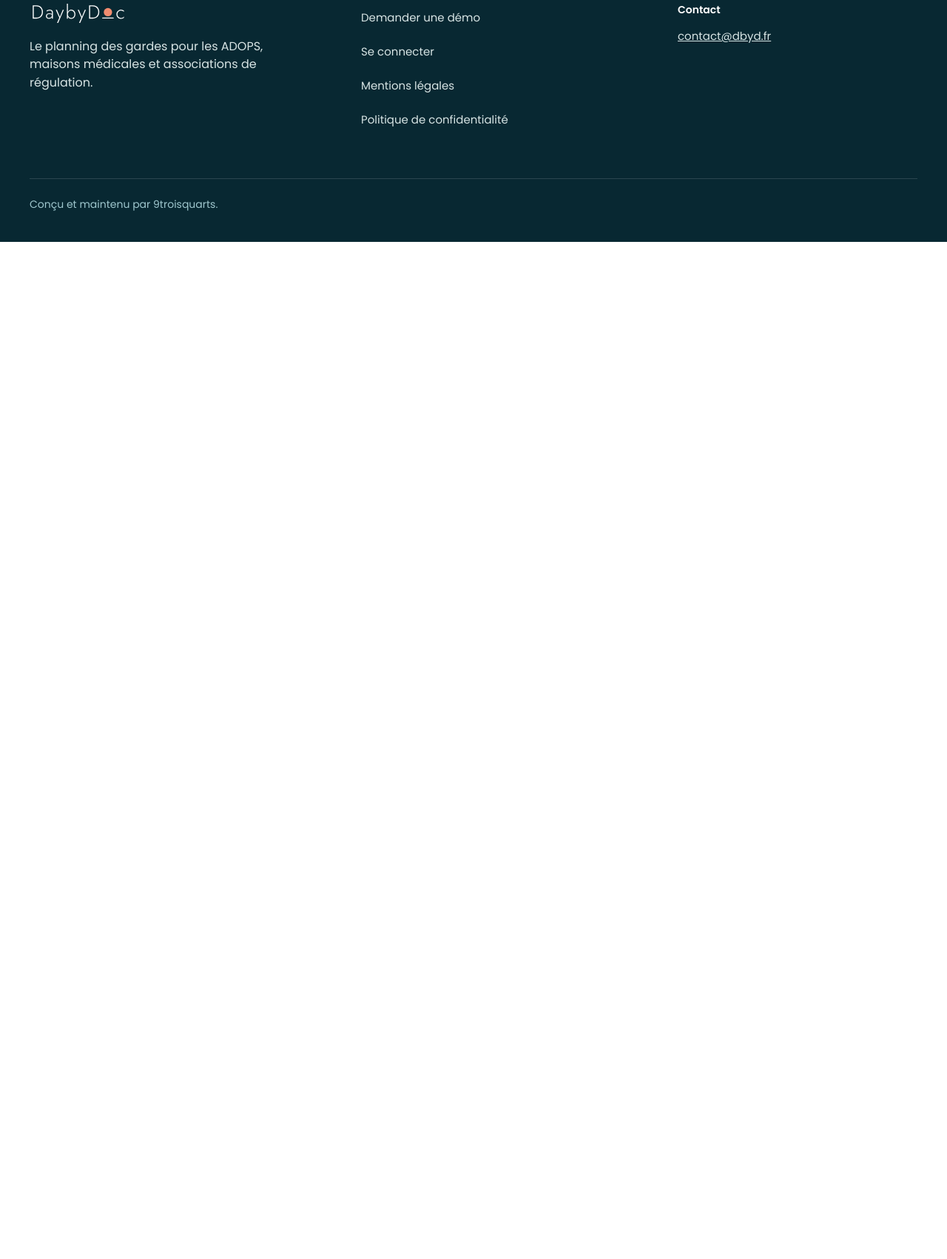
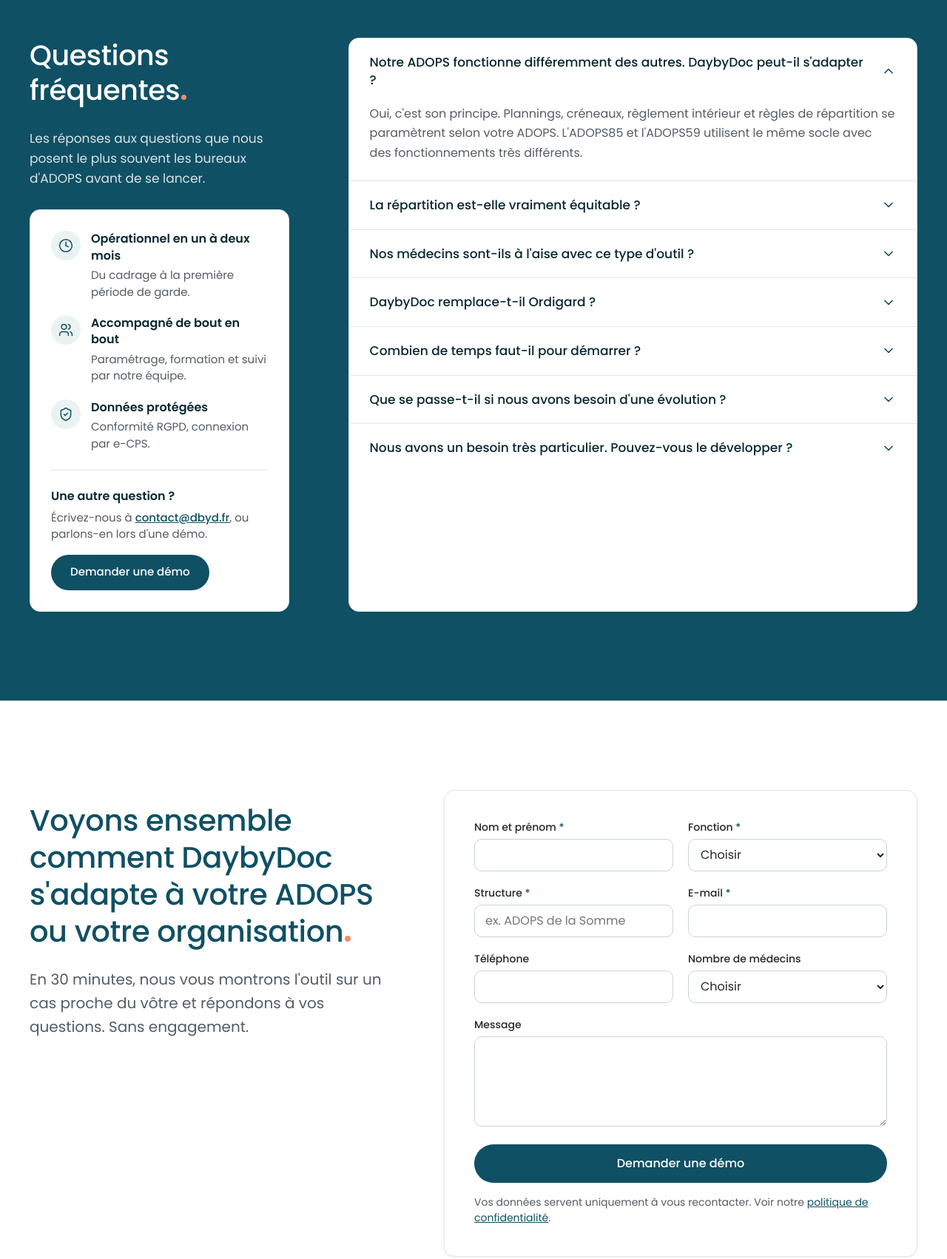
Before and after one commit to aleclercq-spec/site-daybydoc, an Astro site: page / in a window 1280 px wide. Shown: the part 10115-11817 px from the top of the page at 74% size. Before the commit the page ends 10442 px from the top, so only its background shows below. Built offline with nearby package versions, Linux system fonts and the light colour scheme; Astro itself is replaced by a stand-in of ours.

Commit message:
feat: faq, formulaire de démo

```diff
--- /dev/null
+++ b/src/components/sections/Demo.astro
@@ -0,0 +1,96 @@
+---
+import Dot from "../ui/Dot.astro";
+
+const fonctions = ["Président", "Membre du bureau", "Coordinateur", "Secrétariat", "Médecin", "Autre"];
+const nombres = ["Moins de 100", "100 à 300", "Plus de 300"];
+---
+<section class="section section--white demo" id="demo" aria-labelledby="demo-titre">
+  <div class="container demo__inner">
+    <div class="demo__text">
+      <h2 id="demo-titre">Voyons ensemble comment DaybyDoc s'adapte à votre ADOPS ou votre organisation<Dot /></h2>
+      <p>En 30 minutes, nous vous montrons l'outil sur un cas proche du vôtre et répondons à vos questions. Sans engagement.</p>
+    </div>
+    <form class="card demo__form" name="demo" method="POST" action="/merci" data-netlify="true" netlify-honeypot="bot-field" aria-labelledby="demo-titre">
+      <input type="hidden" name="form-name" value="demo" />
+      <p hidden><label>Ne pas remplir ce champ : <input name="bot-field" tabindex="-1" autocomplete="off" /></label></p>
+
+      <div class="field">
+        <label for="f-nom">Nom et prénom <span class="req" aria-hidden="true">*</span></label>
+        <input id="f-nom" name="nom" type="text" required autocomplete="name" aria-describedby="err-nom" />
+        <p class="field__error" id="err-nom" role="alert"></p>
+      </div>
+      <div class="field">
+        <label for="f-fonction">Fonction <span class="req" aria-hidden="true">*</span></label>
+        <select id="f-fonction" name="fonction" required aria-describedby="err-fonction">
+          <option value="">Choisir</option>
+          {fonctions.map((f) => <option value={f}>{f}</option>)}
+        </select>
+        <p class="field__error" id="err-fonction" role="alert"></p>
+      </div>
+      <div class="field">
+        <label for="f-structure">Structure <span class="req" aria-hidden="true">*</span></label>
+        <input id="f-structure" name="structure" type="text" required placeholder="ex. ADOPS de la Somme" autocomplete="organization" aria-describedby="err-structure" />
+        <p class="field__error" id="err-structure" role="alert"></p>
+      </div>
+      <div class="field">
+        <label for="f-email">E-mail <span class="req" aria-hidden="true">*</span></label>
+        <input id="f-email" name="email" type="email" required autocomplete="email" aria-describedby="err-email" />
+        <p class="field__error" id="err-email" role="alert"></p>
+      </div>
+      <div class="field">
+        <label for="f-tel">Téléphone</label>
+        <input id="f-tel" name="telephone" type="tel" autocomplete="tel" aria-describedby="err-telephone" />
+        <p class="field__error" id="err-telephone" role="alert"></p>
+      </div>
+      <div class="field">
+        <label for="f-nb">Nombre de médecins</label>
+        <select id="f-nb" name="nombre-medecins" aria-describedby="err-nombre-medecins">
+          <option value="">Choisir</option>
+          {nombres.map((n) => <option value={n}>{n}</option>)}
+        </select>
+        <p class="field__error" id="err-nombre-medecins" role="alert"></p>
+      </div>
+      <div class="field field--full">
+        <label for="f-msg">Message</label>
+        <textarea id="f-msg" name="message" rows="4" aria-describedby="err-message"></textarea>
+        <p class="field__error" id="err-message" role="alert"></p>
+      </div>
+      <div class="demo__submit">
+        <button class="btn" type="submit">Demander une démo</button>
+        <p>Vos données servent uniquement à vous recontacter. Voir notre <a href="/confidentialite">politique de confidentialité</a>.</p>
+      </div>
+    </form>
+  </div>
+</section>
+<style>
+  .demo__inner { display: flex; flex-wrap: wrap; align-items: flex-start; gap: 48px 80px; }
+  .demo__text { flex: 1 1 380px; min-width: 0; padding-top: 16px; }
+  .demo h2 { font-size: 40px; }
+  .demo__text p { margin-top: 24px; font-size: 20px; line-height: 1.6; color: var(--neutral-6); }
+  .demo__form {
+    flex: 1.2 1 520px; min-width: 0; padding: 40px;
+    display: grid; grid-template-columns: repeat(2, minmax(0, 1fr)); gap: 20px;
+  }
+  .field { display: flex; flex-direction: column; gap: 6px; min-width: 0; }
+  .field--full, .demo__submit { grid-column: 1 / -1; }
+  .field label { font-size: 14px; line-height: 19px; font-weight: 500; color: var(--neutral-7); }
+  .req { color: var(--primary); }
+  .field input, .field select, .field textarea {
+    width: 100%; border: 1px solid var(--neutral-4); border-radius: var(--radius-md); background: #fff;
+    font-family: var(--font); font-size: 16px; color: var(--neutral-7);
+  }
+  .field input, .field select { height: 44px; padding: 0 14px; }
+  .field select { padding: 0 12px; }
+  .field textarea { padding: 12px 14px; line-height: 1.5; resize: vertical; }
+  .field [aria-invalid="true"] { border-color: #b3261e; }
+  .field__error { min-height: 0; font-size: 14px; line-height: 1.4; color: #b3261e; }
+  .field__error:empty { display: none; }
+  .demo__submit { display: flex; flex-direction: column; gap: 16px; margin-top: 4px; }
+  .demo__submit .btn { width: 100%; }
+  .demo__submit p { font-size: 14px; line-height: 1.55; color: var(--neutral-6); }
+  @media (max-width: 767px) {
+    .demo h2 { font-size: 28px; }
+    .demo__text p { font-size: 18px; }
+    .demo__form { padding: 24px; grid-template-columns: minmax(0, 1fr); gap: 16px; }
+  }
+</style>
--- /dev/null
+++ b/src/components/sections/Faq.astro
@@ -0,0 +1,93 @@
+---
+import Dot from "../ui/Dot.astro";
+
+const faq = [
+  ["Notre ADOPS fonctionne différemment des autres. DaybyDoc peut-il s'adapter ?", "Oui, c'est son principe. Plannings, créneaux, règlement intérieur et règles de répartition se paramètrent selon votre ADOPS. L'ADOPS85 et l'ADOPS59 utilisent le même socle avec des fonctionnements très différents."],
+  ["La répartition est-elle vraiment équitable ?", "L'algorithme répartit les gardes selon des règles que vous définissez et que les médecins connaissent. Vous gardez ensuite la main pour ajuster une garde si nécessaire."],
+  ["Nos médecins sont-ils à l'aise avec ce type d'outil ?", "L'application est pensée pour le téléphone et va à l'essentiel. Un médecin saisit ses indisponibilités en quelques minutes, sans formation."],
+  ["DaybyDoc remplace-t-il Ordigard ?", "Non, il le complète. DaybyDoc construit et fait vivre le planning, puis le transmet à Ordigard sans ressaisie."],
+  ["Combien de temps faut-il pour démarrer ?", "Entre un et deux mois entre l'atelier de cadrage et la première période de garde gérée dans DaybyDoc, selon vos spécificités."],
+  ["Que se passe-t-il si nous avons besoin d'une évolution ?", "L'abonnement comprend l'hébergement, la maintenance et des évolutions de l'outil. Les besoins plus importants se planifient avec vous."],
+  ["Nous avons un besoin très particulier. Pouvez-vous le développer ?", "Oui. Quand un besoin peut servir à d'autres ADOPS, il rejoint le socle de DaybyDoc et profite à tous. S'il est propre à votre organisation, notre équipe le conçoit et le développe pour vous, sur devis. C'est notre métier depuis 2010."],
+];
+const reassurances = [
+  { title: "Opérationnel en un à deux mois", text: "Du cadrage à la première période de garde.", icon: '<circle cx="12" cy="12" r="10"></circle><path d="M12 6v6l4 2"></path>' },
+  { title: "Accompagné de bout en bout", text: "Paramétrage, formation et suivi par notre équipe.", icon: '<path d="M16 21v-2a4 4 0 0 0-4-4H6a4 4 0 0 0-4 4v2"></path><circle cx="9" cy="7" r="4"></circle><path d="M22 21v-2a4 4 0 0 0-3-3.87"></path><path d="M16 3.13a4 4 0 0 1 0 7.75"></path>' },
+  { title: "Données protégées", text: "Conformité RGPD, connexion par e-CPS.", icon: '<path d="M20 13c0 5-3.5 7.5-7.66 8.95a1 1 0 0 1-.67-.01C7.5 20.5 4 18 4 13V6a1 1 0 0 1 1-1c2 0 4.5-1.2 6.24-2.72a1.17 1.17 0 0 1 1.52 0C14.51 3.81 17 5 19 5a1 1 0 0 1 1 1z"></path><path d="m9 12 2 2 4-4"></path>' },
+];
+---
+<section class="section section--teal" id="faq" aria-labelledby="faq-titre">
+  <div class="container faq">
+    <div class="faq__side">
+      <h2 id="faq-titre">Questions fréquentes<Dot /></h2>
+      <p class="faq__intro">Les réponses aux questions que nous posent le plus souvent les bureaux d'ADOPS avant de se lancer.</p>
+      <div class="card faq__help">
+        <ul>
+          {reassurances.map((r) => (
+            <li>
+              <span class="faq__icon" aria-hidden="true"><svg width="20" height="20" viewBox="0 0 24 24" fill="none" stroke="currentColor" stroke-width="1.8" stroke-linecap="round" stroke-linejoin="round" set:html={r.icon} /></span>
+              <div><p class="faq__help-title">{r.title}</p><p class="faq__help-text">{r.text}</p></div>
+            </li>
+          ))}
+        </ul>
+        <div class="faq__contact">
+          <p class="faq__help-title">Une autre question ?</p>
+          <p class="faq__contact-text">Écrivez-nous à <a href="mailto:contact@dbyd.fr">contact@dbyd.fr</a>, ou parlons-en lors d'une démo.</p>
+          <a class="btn btn--md" href="#demo">Demander une démo</a>
+        </div>
+      </div>
+    </div>
+    <div class="card faq__list">
+      {faq.map(([q, a], i) => (
+        <div class="faq__item">
+          <h3>
+            <button class="faq__btn" type="button" id={`faq-q-${i}`} aria-expanded={i === 0 ? "true" : "false"} aria-controls={`faq-a-${i}`}>
+              {q}
+              <svg aria-hidden="true" width="20" height="20" viewBox="0 0 24 24" fill="none" stroke="#105064" stroke-width="2" stroke-linecap="round" stroke-linejoin="round"><path d="m6 9 6 6 6-6"></path></svg>
+            </button>
+          </h3>
+          <div class="faq__panel" id={`faq-a-${i}`} role="region" aria-labelledby={`faq-q-${i}`}><p>{a}</p></div>
+        </div>
+      ))}
+    </div>
+  </div>
+</section>
+<style>
+  .faq { display: flex; flex-wrap: wrap; gap: 40px 80px; }
+  .faq__side { flex: 1 1 280px; min-width: 0; align-self: flex-start; display: flex; flex-direction: column; gap: 28px; }
+  @media (min-width: 1100px) { .faq__side { position: sticky; top: 120px; } }
+  .faq__intro { font-size: 17px; line-height: 1.6; color: var(--c-muted); }
+  .faq__help { padding: 28px; }
+  .faq__help ul { display: flex; flex-direction: column; gap: 20px; }
+  .faq__help li { display: flex; gap: 14px; align-items: flex-start; }
+  .faq__icon {
+    flex: none; width: 40px; height: 40px; border-radius: 9999px; background: var(--primary-50); color: var(--primary);
+    display: flex; align-items: center; justify-content: center;
+  }
+  .faq__help-title { font-size: 16px; line-height: 1.4; font-weight: 600; color: var(--c-title); }
+  .faq__help-text { margin-top: 4px; font-size: 15px; line-height: 1.5; color: var(--c-muted); }
+  .faq__contact { margin-top: 24px; padding-top: 24px; border-top: 1px solid var(--neutral-3); }
+  .faq__contact-text { margin: 6px 0 16px; font-size: 15px; line-height: 1.5; color: var(--c-muted); }
+  .faq__contact-text a { font-weight: 500; }
+  .faq__list { flex: 2.4 1 600px; min-width: 0; overflow: hidden; }
+  .faq__item { border-bottom: 1px solid var(--neutral-3); }
+  .faq__item:last-child { border-bottom: 0; }
+  .faq__btn {
+    width: 100%; min-height: 64px; padding: 20px 28px; border: 0; background: #fff;
+    display: flex; align-items: center; justify-content: space-between; gap: 24px; text-align: left; cursor: pointer;
+    font-family: var(--font); font-size: 17px; line-height: 1.45; font-weight: 500; color: var(--primary-800);
+  }
+  .faq__btn:hover { background: var(--neutral-2); }
+  .faq__btn svg { flex: none; transition: transform 200ms; }
+  .faq__btn[aria-expanded="true"] svg { transform: rotate(180deg); }
+  .faq__panel p { padding: 0 28px 24px; font-size: 16px; line-height: 1.65; color: var(--neutral-6); }
+  /* Panneaux repliés uniquement si JavaScript est actif (sans JS, tout est lisible) */
+  :global(.js) .faq__item:has(.faq__btn[aria-expanded="false"]) .faq__panel { display: none; }
+
+  @media (max-width: 767px) {
+    .faq { gap: 32px; }
+    .faq__intro, .faq__help { display: none; }
+    .faq__btn { padding: 18px 20px; font-size: 16px; }
+    .faq__panel p { padding-inline: 20px; }
+  }
+</style>
--- a/src/components/sections/Profils.astro
+++ b/src/components/sections/Profils.astro
@@ -138,6 +138,6 @@ const check = `<svg aria-hidden="true" width="18" height="18" viewBox="0 0 24 24
     .prof-acc li { line-height: 1.5; }
     .prof-acc__shot { aspect-ratio: 4 / 3; padding: 14px; background: var(--neutral-2); margin: 4px 20px 22px; border-radius: var(--radius-md); }
     .prof-acc__shot :global(img) { display: block; width: 100%; height: 100%; object-fit: cover; object-position: left top; border-radius: var(--radius-md); }
-    :global(.js) .prof-acc__btn[aria-expanded="false"] + * { display: none; }
+    :global(.js) .prof-acc__item:has(.prof-acc__btn[aria-expanded="false"]) .prof-acc__panel { display: none; }
   }
 </style>
--- a/src/pages/index.astro
+++ b/src/pages/index.astro
@@ -10,6 +10,8 @@ import Integrations from "../components/sections/Integrations.astro";
 import Temoignage from "../components/sections/Temoignage.astro";
 import Equipe from "../components/sections/Equipe.astro";
 import Deploiement from "../components/sections/Deploiement.astro";
+import Faq from "../components/sections/Faq.astro";
+import Demo from "../components/sections/Demo.astro";
 ---
 <Base
   title="DaybyDoc - Planning des gardes ADOPS et maisons médicales"
@@ -27,4 +29,6 @@ import Deploiement from "../components/sections/Deploiement.astro";
   <Temoignage />
   <Equipe />
   <Deploiement />
+  <Faq />
+  <Demo />
 </Base>
--- /dev/null
+++ b/src/scripts/faq.ts
@@ -0,0 +1,10 @@
+/** FAQ en accordéon : première question ouverte, une seule ouverte à la fois. */
+export function initFaq(): void {
+  const buttons = Array.from(document.querySelectorAll<HTMLButtonElement>(".faq__btn"));
+  for (const b of buttons) {
+    b.addEventListener("click", () => {
+      const open = b.getAttribute("aria-expanded") !== "true";
+      for (const other of buttons) other.setAttribute("aria-expanded", String(other === b && open));
+    });
+  }
+}
--- a/src/scripts/main.ts
+++ b/src/scripts/main.ts
@@ -1,11 +1,13 @@
 import { initNav } from "./nav";
 import { initProfils } from "./profils";
 import { initVideo } from "./video";
+import { initFaq } from "./faq";
 
 function start(): void {
   initNav();
   initProfils();
   initVideo();
+  initFaq();
 }
 if (document.readyState === "loading") document.addEventListener("DOMContentLoaded", start);
 else start();
```
Also changed, not shown: scripts/check-build.test.mjs (+55 -0 lines).
